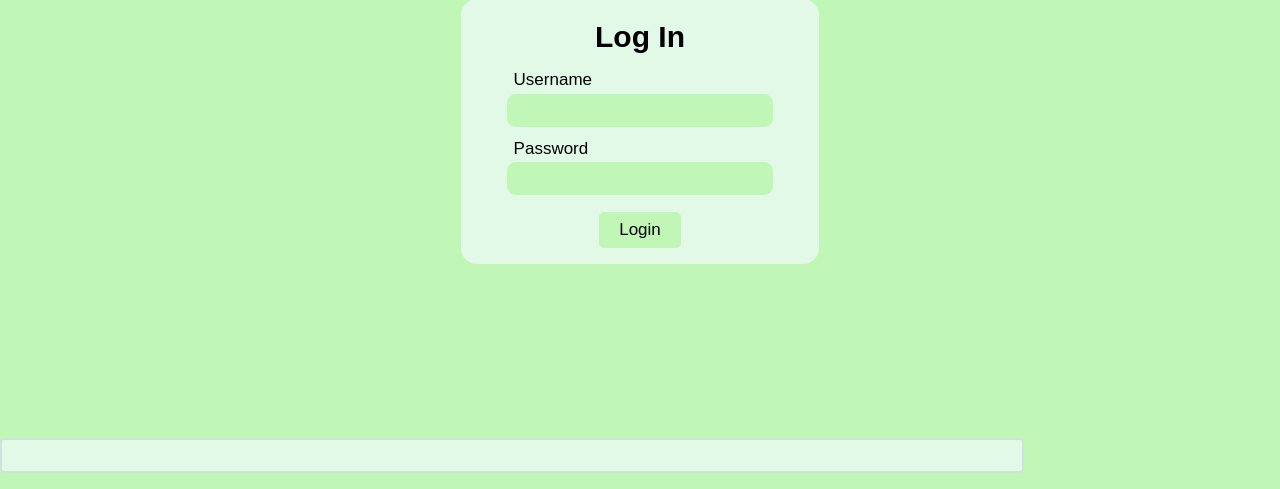
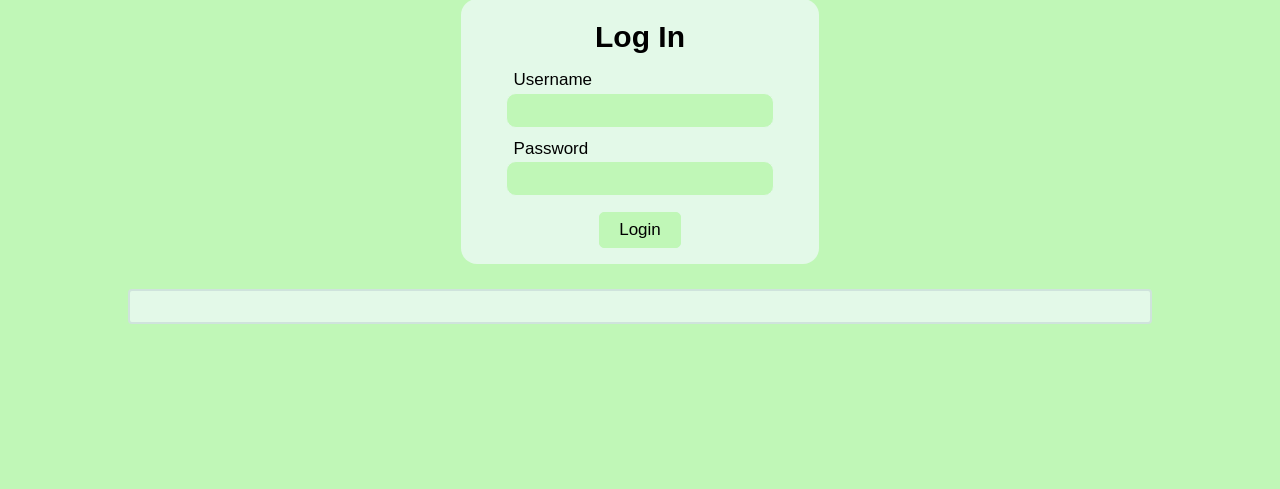
Before and after one commit to ankitakashyap05/Sanguine, a Django app: page / in a window 1280 px wide. Shown: the part 311-800 px from the top of the page. Run offline with Django 3.2, Linux system fonts and the light colour scheme; some libraries are stand-ins or nearby versions.

Commit message:
fix msg alignment

```diff
--- a/static/assets/style.css
+++ b/static/assets/style.css
@@ -80,7 +80,7 @@ body::-webkit-scrollbar-thumb
   background:#E3F9E8;
   border:2px solid #CFE3DC;
   border-radius: 4px;
-  position:absolute;
+  margin-bottom:10px;
   bottom:2%;
   height:35px;
   width:80vw;
--- a/templates/authentication/login.html
+++ b/templates/authentication/login.html
@@ -57,7 +57,7 @@
   </body>
   <footer>
 
-      <div class="messagebox" >
+  <center>    <div class="messagebox" >
         {% if messages %}{% for message in messages %}
     <div class="alert alert-{{ message.tags }} alert-dismissible fade show my-0 extra" role="alert">
        {{ message }}
```
